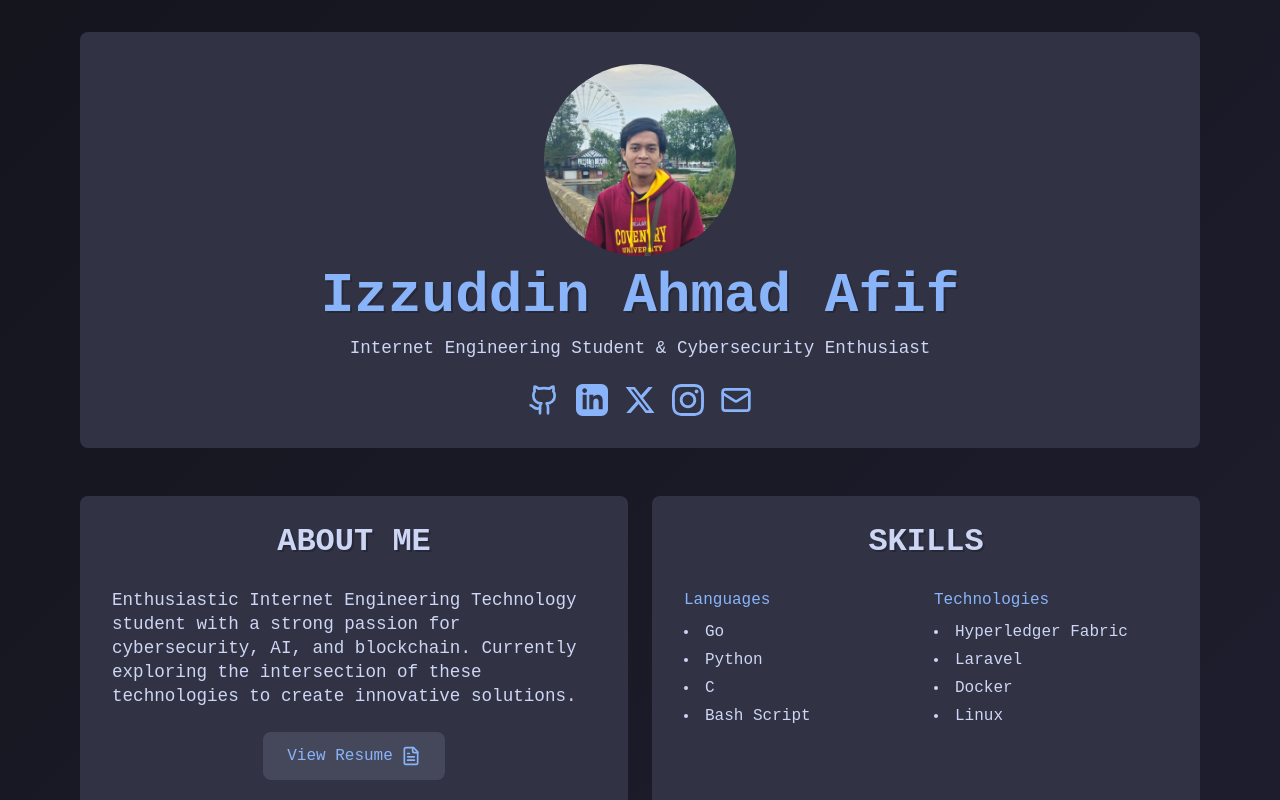
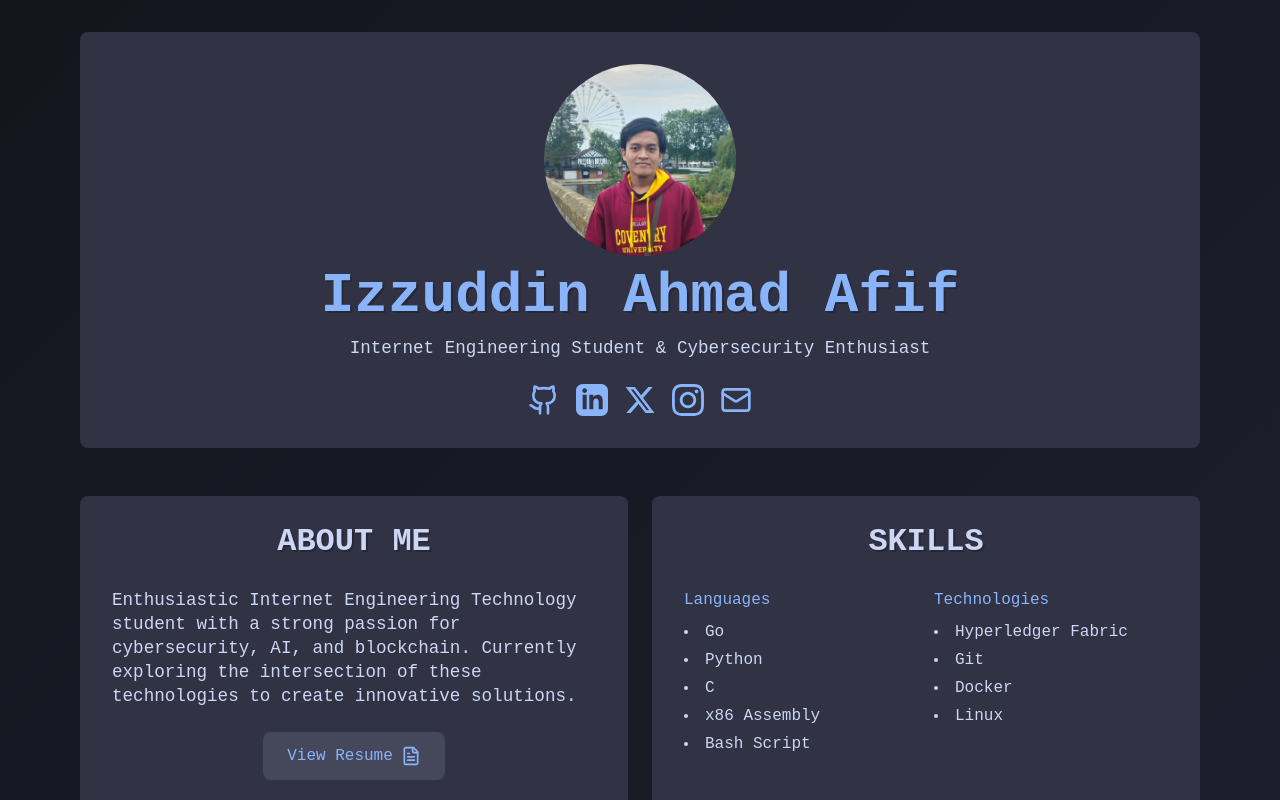
Before and after one commit to izzuddinafif/retro-portfolio, a React (Vite) app in the folder frontend/: page / in a window 1280 px wide. Shown: the top 800 px of the page. Built offline with nearby package versions, Linux system fonts and the light colour scheme.

Commit message:
change cv into resume again

```diff
--- a/frontend/src/components/RetroPortfolio.tsx
+++ b/frontend/src/components/RetroPortfolio.tsx
@@ -145,7 +145,7 @@ export default function RetroPortfolio() {
               </div>
               <div className="text-center mt-6">
                 <a
-                  href="/cv.pdf"
+                  href="/resume.pdf"
                   target="_blank"
                   rel="noopener noreferrer"
                   className="inline-flex items-center px-6 py-3 bg-surfaceHover hover:bg-accent/20 rounded-lg transition-colors hover-pop"
@@ -166,6 +166,7 @@ export default function RetroPortfolio() {
                       <li>Go</li>
                       <li>Python</li>
                       <li>C</li>
+		      <li>x86 Assembly</li>
                       <li>Bash Script</li>
                     </ul>
                   </div>
@@ -173,7 +174,7 @@ export default function RetroPortfolio() {
                     <h3 className="text-accent mb-2">Technologies</h3>
                     <ul className="list-disc list-inside space-y-1">
                       <li>Hyperledger Fabric</li>
-                      <li>Laravel</li>
+                      <li>Git</li>
                       <li>Docker</li>
                       <li>Linux</li>
                     </ul>
```
Also changed, not shown: 1 other file (tests, documents, lock files or other folders).
